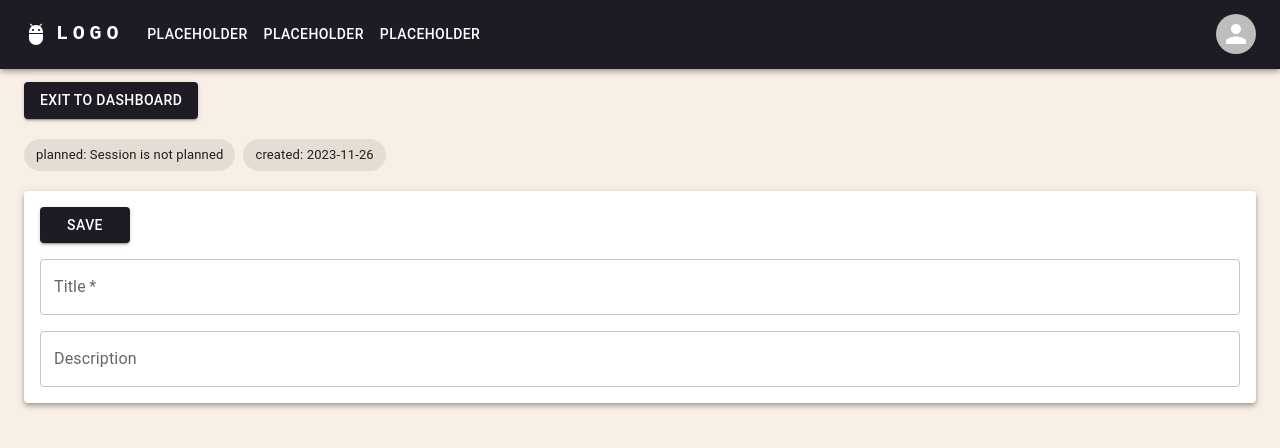
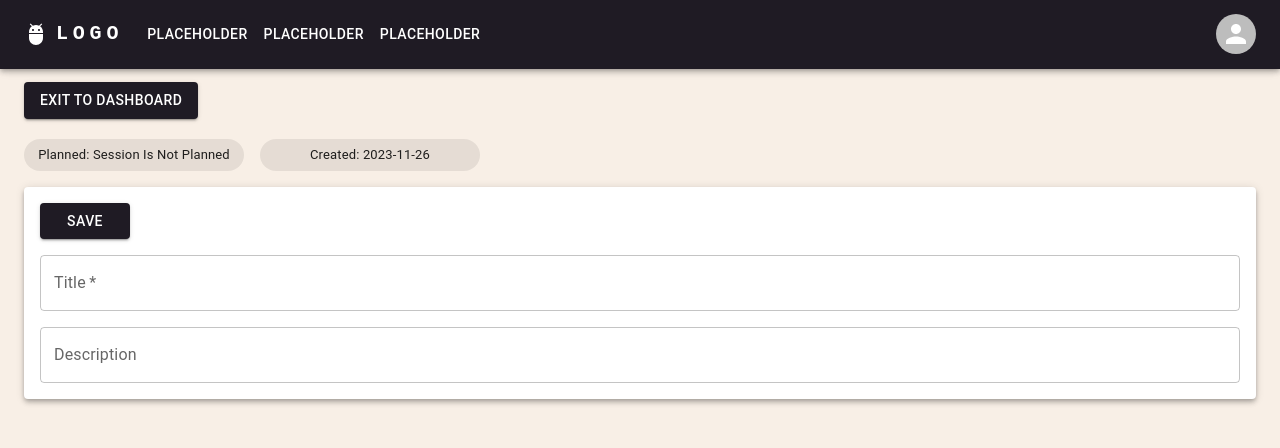
Before and after one commit to JBryskiewicz/tt_session_manager, a React (Vite) app: page /new-session in a window 1280 px wide. Shown: the top 448 px of the page. Built offline with nearby package versions, Linux system fonts and the light colour scheme.

Commit message:
Fix: Section with dates components now scale properly with screen size

```diff
--- a/src/components/HeaderDatesSection.tsx
+++ b/src/components/HeaderDatesSection.tsx
@@ -1,5 +1,5 @@
 import { useSelector } from "react-redux";
-import { Chip, Stack } from "@mui/material";
+import { Chip, Grid } from "@mui/material";
 import { applyDate } from "../utils/supportFunctions";
 import Box from "@mui/material/Box";
 import { selectOneSession } from "../redux/sessionSlice";
@@ -23,25 +23,28 @@ export const HeaderDatesSection = ({
   const isEdited = session.edited;
 
   return (
-    <Box sx={{ marginBottom: "1.25rem" }}>
-      <Stack direction="row" spacing={1}>
+    <Box className="date-chip-box">
+      <Grid container item direction="row" xs={1} sm={1} md={12} lg={12}>
         <Chip
           data-testid={plannedDateID}
           label={`planned: ${applyDate(plannedDate)}`}
+          className="date-chip-element"
         />
         <Chip
           data-testid={creationDateID}
           label={`created: ${applyDate(
             isCreatedNull ? new Date().toISOString() : creationDate
           )}`}
+          className="date-chip-element"
         />
         {!isEdited || isCreatedNull ? null : (
           <Chip
             data-testid={editDateID}
             label={`last edited: ${applyDate(editedDate)}`}
+            className="date-chip-element"
           />
         )}
-      </Stack>
+      </Grid>
     </Box>
   );
 };
--- /dev/null
+++ b/src/styles/components/_datePicker.scss
@@ -0,0 +1,19 @@
+/** --- Header Dates Section => date chips --- */
+.date-chip-box{
+    @media only screen and (min-width: calc($md + 1px)){
+        margin-bottom: 1rem;
+    }
+
+    .date-chip-element{
+        min-width: 13.75rem;
+        margin-right: 1rem;
+
+        span {
+            text-transform: capitalize;
+        }
+
+        @media only screen and (max-width: $md){
+            margin-bottom: 1rem;
+        }
+    }
+}
--- a/src/styles/main.scss
+++ b/src/styles/main.scss
@@ -2,4 +2,5 @@
 @import "./settings/screenSize";
 
 @import "./components/layout";
+@import "./components/datePicker";
 @import "./components/session";
```
